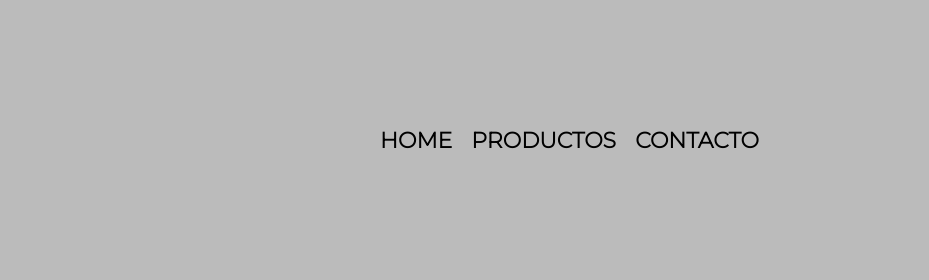
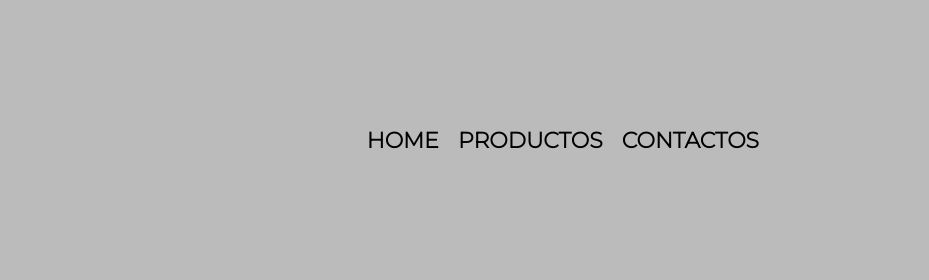
Before and after one commit to juliocastellonmendoza/Oracle-git, a plain HTML site: page index.html in a window 1280 px wide. Shown: the top 280 px of the page, 351-1280 px from the left. Drawn offline with Linux system fonts and the light colour scheme.

Commit message:
Modificación en Ana

```diff
--- a/index.html
+++ b/index.html
@@ -21,7 +21,7 @@
                     <ul class="navegacion">
                         <li><b><a href="index.html">Home</a></b></li>
                         <li><b><a href="productos.html">Productos</a></b></li>
-                        <li><b><a href="contacto.html">Contacto</a></b></li>
+                        <li><b><a href="contacto.html">Contactos</a></b></li>
                     </ul>
                 </nav>
             </div>
```
